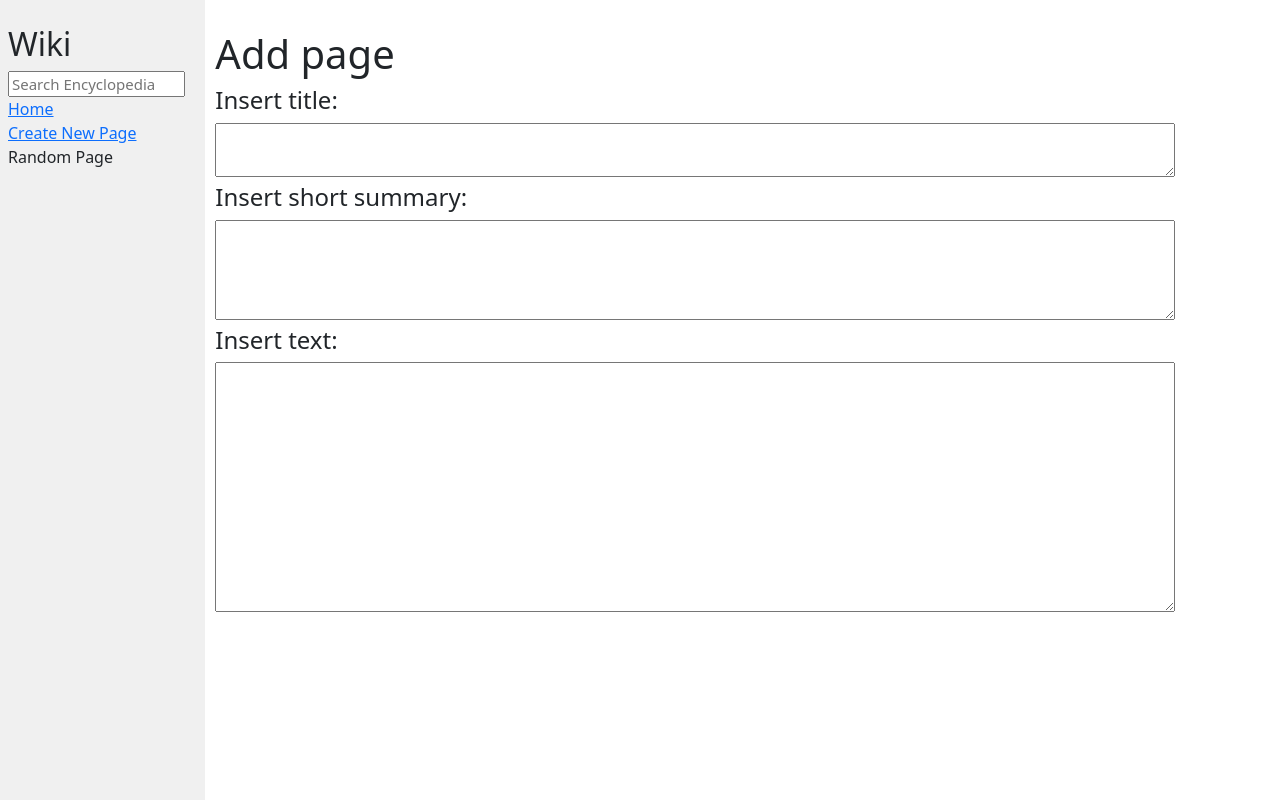
After one commit to minprog-platforms/project-wiki-django-fv76124, a Django app: page /wiki/addpage in a window 1280 px wide. The commit adds this page. Run offline with Django 3.2, Linux system fonts and the light colour scheme.

Commit message:
add edit page and links

```diff
--- /dev/null
+++ b/encyclopedia/templates/encyclopedia/addpage.html
@@ -0,0 +1,18 @@
+{% extends "encyclopedia/layout.html" %}
+
+{% block title %}
+    Add page
+{% endblock %}
+
+{% block body %}
+    <h1>Add page</h1>
+    <div class="textareas">
+        <h4> Insert title: </h4>
+        <textarea  class="titlearea" style=" min-width:500px; max-width:90%;min-height:50px;height:100%;width:100%;" ></textarea>
+        <h4> Insert short summary: </h4>
+        <textarea  class="summaryearea" style=" min-width:500px; max-width:90%;min-height:100px;height:100%;width:100%;" ></textarea>
+        <h4> Insert text: </h4>
+        <textarea  class="textarea" style=" min-width:500px; max-width:90%;min-height:250px;height:100%;width:100%;" ></textarea>
+    </div>
+
+{% endblock %}
--- a/encyclopedia/templates/encyclopedia/index.html
+++ b/encyclopedia/templates/encyclopedia/index.html
@@ -9,7 +9,7 @@
 
     <ul>
         {% for entry in entries %}
-            <li>{{ entry }}</li>
+                <a href="{% url 'entry' entry %}"><li>{{ entry }}</li></a>
         {% endfor %}
     </ul>
 
--- a/encyclopedia/templates/encyclopedia/layout.html
+++ b/encyclopedia/templates/encyclopedia/layout.html
@@ -19,7 +19,7 @@
                     <a href="{% url 'index' %}">Home</a>
                 </div>
                 <div>
-                    Create New Page
+                    <a href="{% url 'addpage' %}">Create New Page</a>
                 </div>
                 <div>
                     Random Page
--- a/encyclopedia/urls.py
+++ b/encyclopedia/urls.py
@@ -3,5 +3,7 @@ from django.urls import path
 from . import views
 
 urlpatterns = [
-    path("", views.index, name="index")
+    path("", views.index, name="index"),
+    path("wiki/addpage", views.addpage, name="addpage"),
+    path("wiki/<str:title>", views.entry, name="entry")
 ]
--- a/encyclopedia/views.py
+++ b/encyclopedia/views.py
@@ -1,4 +1,6 @@
 from django.shortcuts import render
+from django.http import HttpResponse
+from markdown2 import markdown
 
 from . import util
 
@@ -7,3 +9,17 @@ def index(request):
     return render(request, "encyclopedia/index.html", {
         "entries": util.list_entries()
     })
+
+def addpage(request):
+    return render(request, "encyclopedia/addpage.html")
+
+def converting_to_html(title):
+    page = util.get_entry(title)
+    html = markdown(page)
+    return html
+
+def entry(request, title):
+    html_page = converting_to_html(title)
+    return render(request, "encyclopedia/wiki.html", {
+        "page": html_page
+    })
--- a/wiki/urls.py
+++ b/wiki/urls.py
@@ -18,5 +18,5 @@ from django.urls import include, path
 
 urlpatterns = [
     path('admin/', admin.site.urls),
-    path('', include("encyclopedia.urls"))
+    path('', include("encyclopedia.urls")),
 ]
```
Also changed, not shown: encyclopedia/templates/encyclopedia/wiki.html (added, +9 -0 lines), encyclopedia/static/encyclopedia/styles.css (line endings or trailing spaces).
